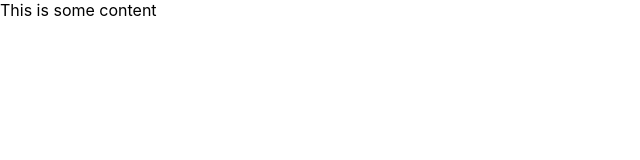
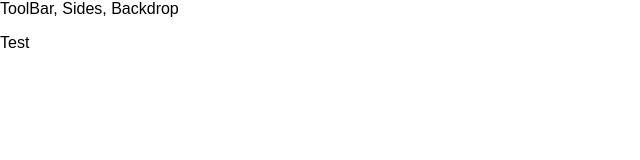
Before and after one commit to HelenDrug/build-o-pizza, a React app: page / in a window 1280 px wide. Shown: the top 160 px of the page, without its empty margins (0-640 px from the left). Built offline with nearby package versions, Linux system fonts and the light colour scheme.

Commit message:
made Layout component

```diff
--- a/public/index.html
+++ b/public/index.html
@@ -24,7 +24,11 @@
       work correctly both with client-side routing and a non-root public URL.
       Learn how to configure a non-root public URL by running `npm run build`.
     -->
-    <title>React App</title>
+    <link
+      href="https://fonts.googleapis.com/css2?family=Open+Sans:wght@400;700&display=swap"
+      rel="stylesheet"
+    />
+    <title>Pizza Builder</title>
   </head>
   <body>
     <noscript>You need to enable JavaScript to run this app.</noscript>
--- a/src/App.js
+++ b/src/App.js
@@ -1,6 +1,13 @@
+import React from "react";
+import Layout from "./components/Layout/Layout";
+
 function App() {
   return (
-    <div>This is some content</div>
+    <div>
+      <Layout>
+        <p>Test</p>
+      </Layout>
+    </div>
   );
 }
 
--- /dev/null
+++ b/src/components/Layout/Layout.js
@@ -0,0 +1,12 @@
+import React from 'react';
+
+const Layout =({children}) =>{
+    return(
+        <>
+        <div>ToolBar, Sides, Backdrop</div>
+        <main>{children}</main>
+        </>
+    )
+}
+
+export default Layout;
--- a/src/index.css
+++ b/src/index.css
@@ -1,13 +1,6 @@
 body {
   margin: 0;
-  font-family: -apple-system, BlinkMacSystemFont, 'Segoe UI', 'Roboto', 'Oxygen',
-    'Ubuntu', 'Cantarell', 'Fira Sans', 'Droid Sans', 'Helvetica Neue',
-    sans-serif;
+  font-family: "OpenSans", sans-serif;
   -webkit-font-smoothing: antialiased;
   -moz-osx-font-smoothing: grayscale;
 }
-
-code {
-  font-family: source-code-pro, Menlo, Monaco, Consolas, 'Courier New',
-    monospace;
-}
```
Also changed, not shown: src/containers/Test/Test.jsx (added, +19 -0 lines), src/containers/Test/Test.styles.js (added, +5 -0 lines), src/containers/Test/index.js (added, +1 -0 lines).
